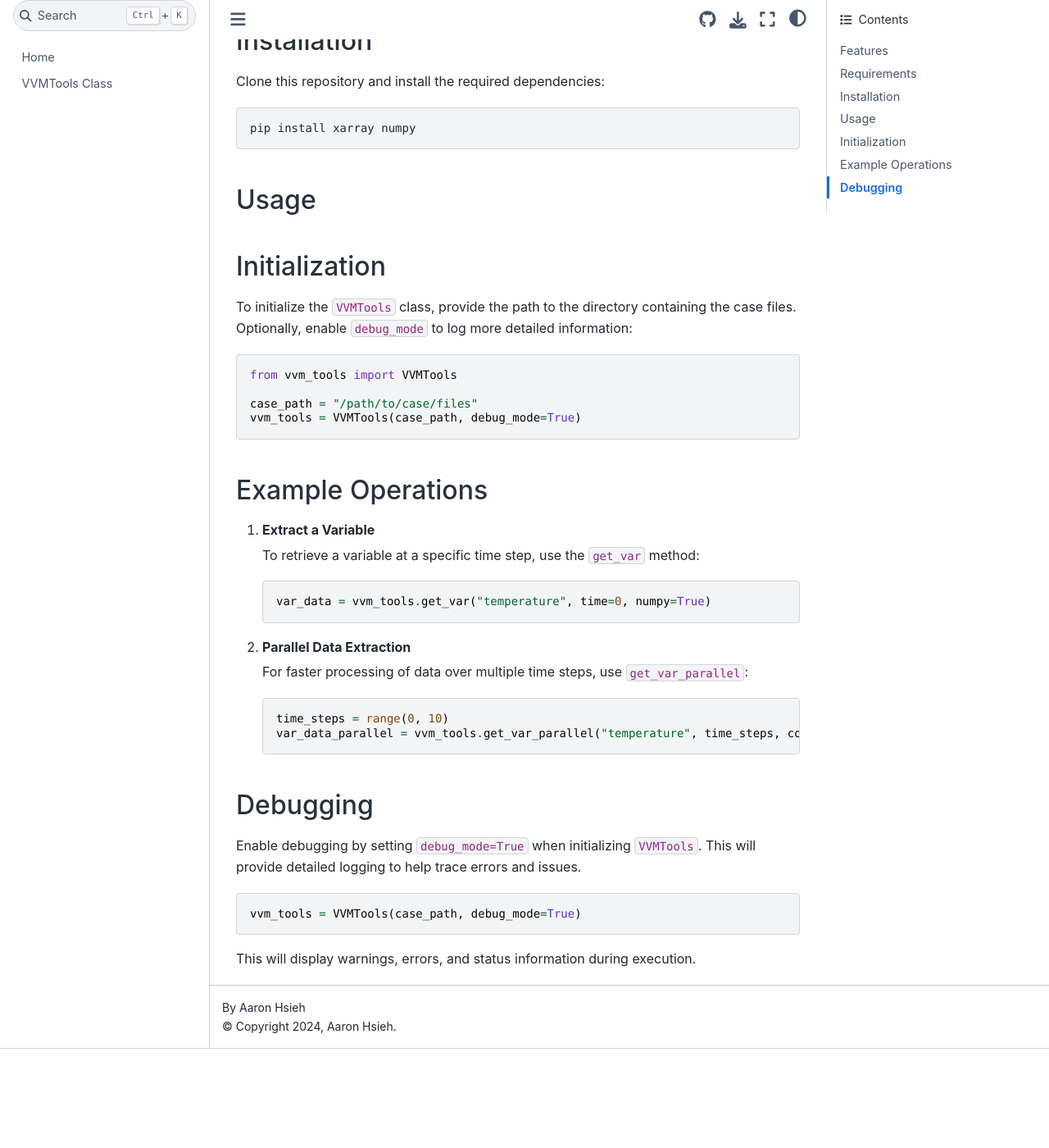
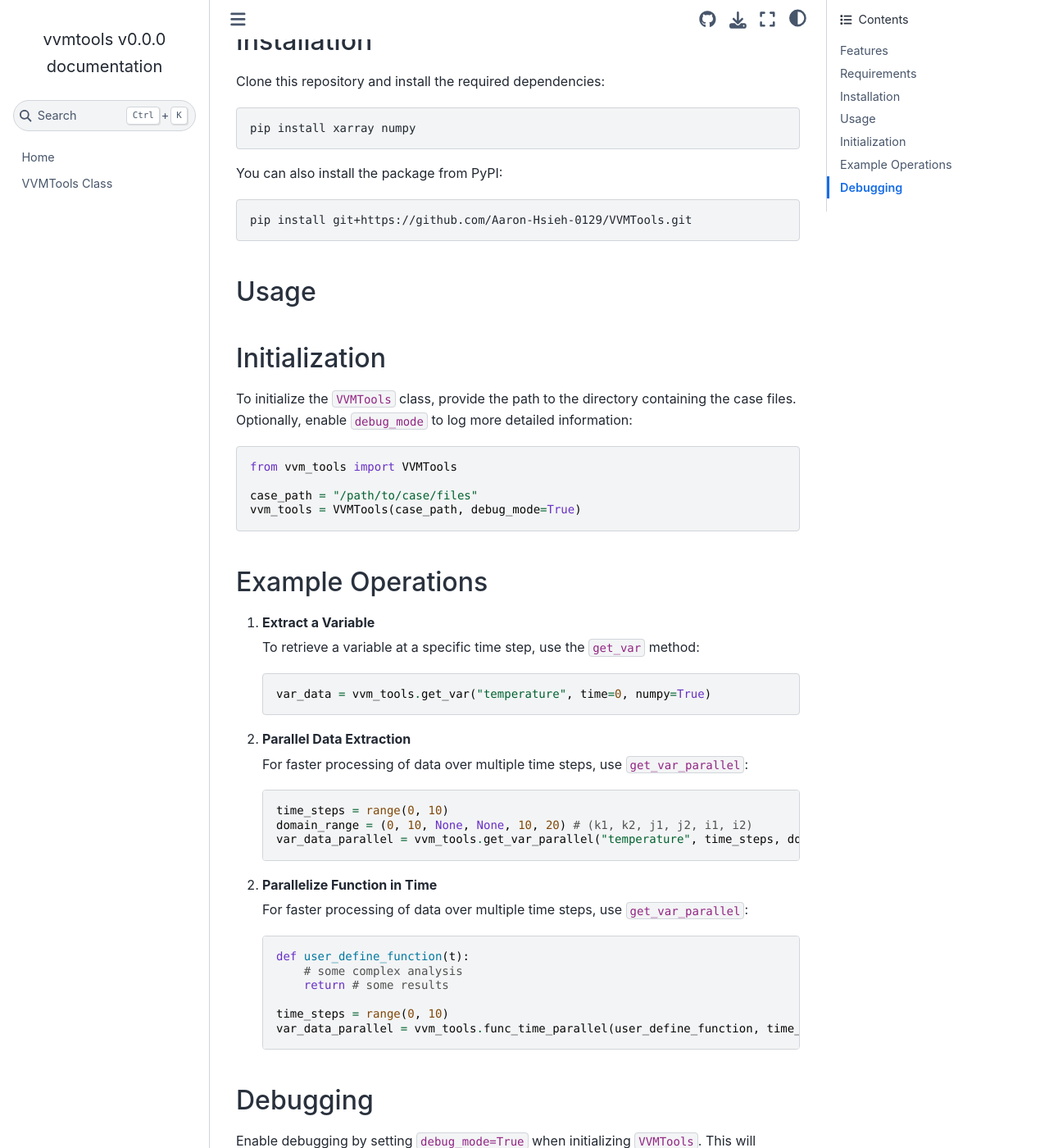
Before and after one commit to Aaron-Hsieh-0129/VVMTools, a Sphinx documentation site: the page built from docs/source/api/README.rst, in a window 1280 px wide and 1400 px high, scrolled down 788 px. Shown: the whole window at 82% size. Built offline with Sphinx 7.4.7 and the Sphinx Book theme 1.1.4, drawn with Linux system fonts in a browser that asks for light colours; before the commit the page ends 2067 px from its top, so only the background shows below that.

Commit message:
Update Readme

```diff
--- /dev/null
+++ b/README.rst
@@ -0,0 +1 @@
+docs/source/api/README.rst
--- a/docs/source/api/README.rst
+++ b/docs/source/api/README.rst
@@ -32,8 +32,17 @@
 
     pip install xarray numpy
 
+
+
+You can also install the package from PyPI:
+
+.. code-block:: bash
+
+    pip install git+https://github.com/Aaron-Hsieh-0129/VVMTools.git
+
+
 Usage
------
+------
 
 Initialization
 --------------
@@ -65,7 +74,22 @@
    .. code-block:: python
 
        time_steps = range(0, 10)
-       var_data_parallel = vvm_tools.get_var_parallel("temperature", time_steps, cores=4)
+       domain_range = (0, 10, None, None, 10, 20) # (k1, k2, j1, j2, i1, i2)
+       var_data_parallel = vvm_tools.get_var_parallel("temperature", time_steps, domain_range=domain_range, cores=4)
+
+2. **Parallelize Function in Time**
+
+   For faster processing of data over multiple time steps, use ``get_var_parallel``:
+
+   .. code-block:: python
+
+       def user_define_function(t):
+           # some complex analysis
+           return # some results
+
+       time_steps = range(0, 10)
+       var_data_parallel = vvm_tools.func_time_parallel(user_define_function, time_steps=time_steps, cores=4)
+
 
 
 Debugging
```
Also changed, not shown: README.md (deleted).
